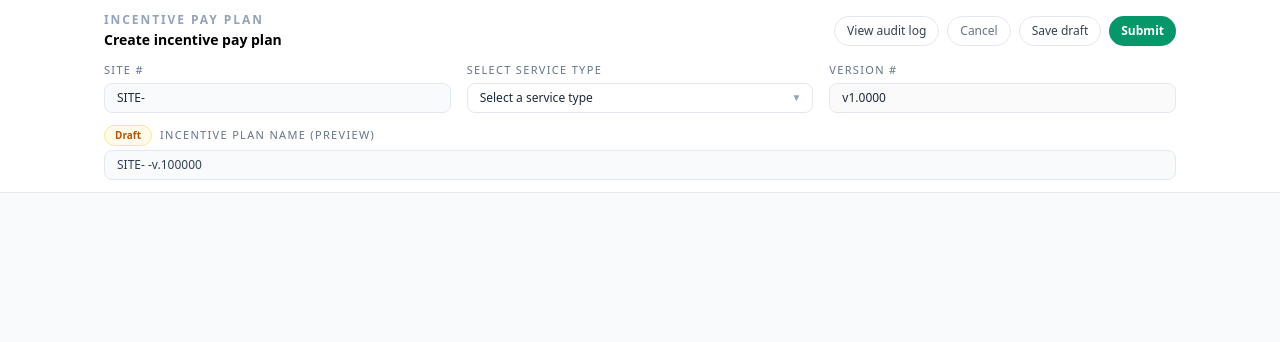
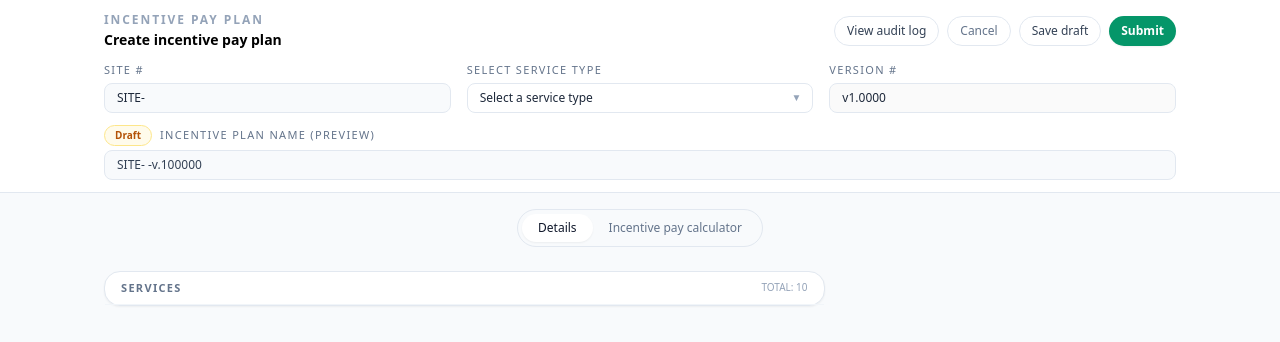
Before and after one commit to democapstone86/site-incentive-pay-plan, a React (Vite) app: page /createIncentive in a window 1280 px wide. Shown: the top 342 px of the page. Built offline with nearby package versions, Linux system fonts and the light colour scheme.

Commit message:
Add LinkedSection component and integrate services configuration into CreateIncentivePayPlan layout

```diff
--- a/src/pages/CreateIncentive.tsx
+++ b/src/pages/CreateIncentive.tsx
@@ -8,11 +8,105 @@ const DETAIL_SERVICES_ROWS = [
   { id: 3, service: "Cross-Dock" },
 ];
 
+const SERVICES_NAMES = [
+  "Unloading",
+  "Selection",
+  "Labeling",
+  "Freight Running",
+  "Put Away",
+  "Repack Sorting",
+  "Trailer Stripping",
+  "Auditing",
+  "Loading",
+  "Pallet",
+];
+
+const SECTION_CONFIG = {
+  Services: {
+    dataset: SERVICES_NAMES,
+    withStatus: true,
+    showInactiveToggle: false,
+    nameColumnLabel: "Service Name",
+    hasStatusColumn: true,
+    emptyMessage:
+      "No services linked yet. Select one or more services on the left and choose Add Selected.",
+  },
+};
+
+const DEFAULT_SECTION_CONFIG = {
+  dataset: [],
+  withStatus: false,
+  showInactiveToggle: false,
+  nameColumnLabel: "Service Name",
+  hasStatusColumn: false,
+  emptyMessage:
+    "No items linked yet. Select one or more on the left and choose Add Selected.",
+};
+
+function initLinkableRows(names, options) {
+  const withStatus = options && options.withStatus;
+  return names.map((name, idx) => ({
+    id: name,
+    name,
+    status: withStatus ? (idx % 2 === 0 ? "Active" : "Inactive") : undefined,
+    linked: false,
+  }));
+}
+
+function LinkedSection(props) {
+  const { title, datasetOverride } = props;
+
+  const baseConfig = SECTION_CONFIG[title] || DEFAULT_SECTION_CONFIG;
+  const sectionConfig = {
+    ...baseConfig,
+    emptyMessage:
+      baseConfig.emptyMessage ||
+      "No " +
+        String(title).toLowerCase() +
+        " linked yet. Select one or more in the " +
+        String(title) +
+        " section on the left and choose Add Selected.",
+  };
+
+  const effectiveDataset = datasetOverride || sectionConfig.dataset;
+
+  const [rows, setRows] = React.useState(() =>
+    initLinkableRows(effectiveDataset, {
+      withStatus: sectionConfig.withStatus,
+    })
+  );
+
+  React.useEffect(() => {
+    setRows(
+      initLinkableRows(effectiveDataset, {
+        withStatus: sectionConfig.withStatus,
+      })
+    );
+  }, [effectiveDataset, sectionConfig.withStatus]);
+
+  const totalCount = rows.length;
+  return (
+    <div className="grid items-stretch gap-6 lg:grid-cols-[minmax(0,2.2fr)_minmax(260px,1fr)]">
+      <div className="rounded-2xl border border-slate-200 bg-white shadow-sm">
+        <div className="border-b border-slate-100 px-4 py-2 text-[11px] font-semibold uppercase tracking-[0.12em] text-slate-500">
+          <div className="flex items-center justify-between">
+            <span>{title}</span>
+            <span className="text-[10px] font-normal tracking-normal text-slate-400">
+              Total: {totalCount}
+            </span>
+          </div>
+        </div>
+      </div>
+    </div>
+  );
+}
+
 export default function CreateIncentivePayPlan() {
   const { state } = useLocation();
   const siteId = state?.siteId;
   const navigate = useNavigate();
   const [selectedService, setSelectedService] = React.useState("");
+  const [activeTab, setActiveTab] = React.useState("details");
 
   return (
     <div className="min-h-screen bg-slate-50">
@@ -132,6 +226,47 @@ export default function CreateIncentivePayPlan() {
           </div>
         </div>
       </div>
+      <div className="mx-auto max-w-6xl px-4 md:px-6 lg:px-10">
+        <div className="flex justify-center pt-4">
+          <div className="inline-flex rounded-full border border-slate-200 bg-slate-50 p-1 text-xs font-medium text-slate-600">
+            <button
+              type="button"
+              onClick={() => setActiveTab("details")}
+              className={
+                "rounded-full px-4 py-1.5 transition " +
+                (activeTab === "details"
+                  ? "bg-white text-slate-900 shadow-sm"
+                  : "text-slate-500 hover:text-slate-800")
+              }
+            >
+              Details
+            </button>
+            <button
+              type="button"
+              onClick={() => setActiveTab("calculator")}
+              className={
+                "rounded-full px-4 py-1.5 transition " +
+                (activeTab === "calculator"
+                  ? "bg-white text-slate-900 shadow-sm"
+                  : "text-slate-500 hover:text-slate-800")
+              }
+            >
+              Incentive pay calculator
+            </button>
+          </div>
+        </div>
+
+        <div className="py-6">
+          {/* Details tab */}
+          <div
+            className={
+              activeTab === "details" ? "flex flex-col gap-8" : "hidden"
+            }
+          >
+            <LinkedSection title="Services" />
+          </div>
+        </div>
+      </div>
     </div>
   );
 }
```
